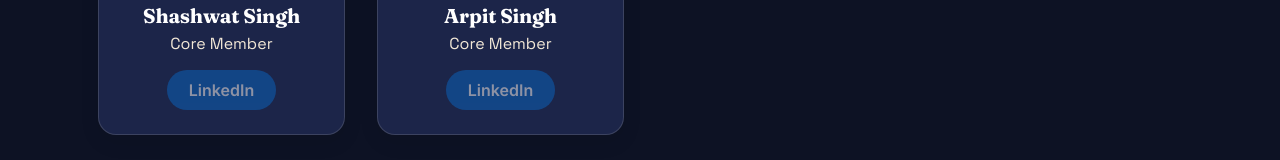
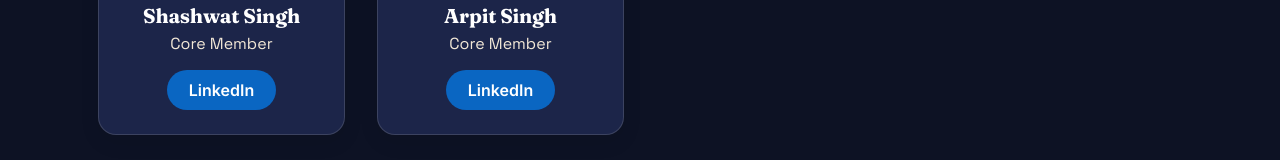
Before and after one commit to viraatt/abhyudaya, a React (Vite) app: page /team in a window 1280 px wide. Shown: the part 2692-2852 px from the top of the page. Built offline with nearby package versions, Linux system fonts and the light colour scheme.

Commit message:
Update club.js

```diff
--- a/src/data/club.js
+++ b/src/data/club.js
@@ -160,14 +160,14 @@ export const team = {
     {
       name: "Shashwat Singh",
       role: "Core Member",
-      image: "https://YOUR_SHASHWAT_IMAGE_LINK",
-      linkedin: "",
+      image: "https://www.image2url.com/r2/default/images/1782930381718-0fea0cdd-7d48-4e79-a519-b2608d22a326.jpg",
+      linkedin: "linkedin.com/in/shashwat-singh-8a5784362/?skipRedirect=true",
     },
     {
       name: "Arpit Singh",
       role: "Core Member",
-      image: "https://YOUR_ARPIT_IMAGE_LINK",
-      linkedin: "",
+      image: "https://www.image2url.com/r2/default/images/1782930657556-52daa10b-e5d4-44bd-9553-b1e32dac3609.jpg",
+      linkedin: "https://www.linkedin.com/in/arpit-singh-1004a8327/?skipRedirect=true",
     },
   ],
 };
```
